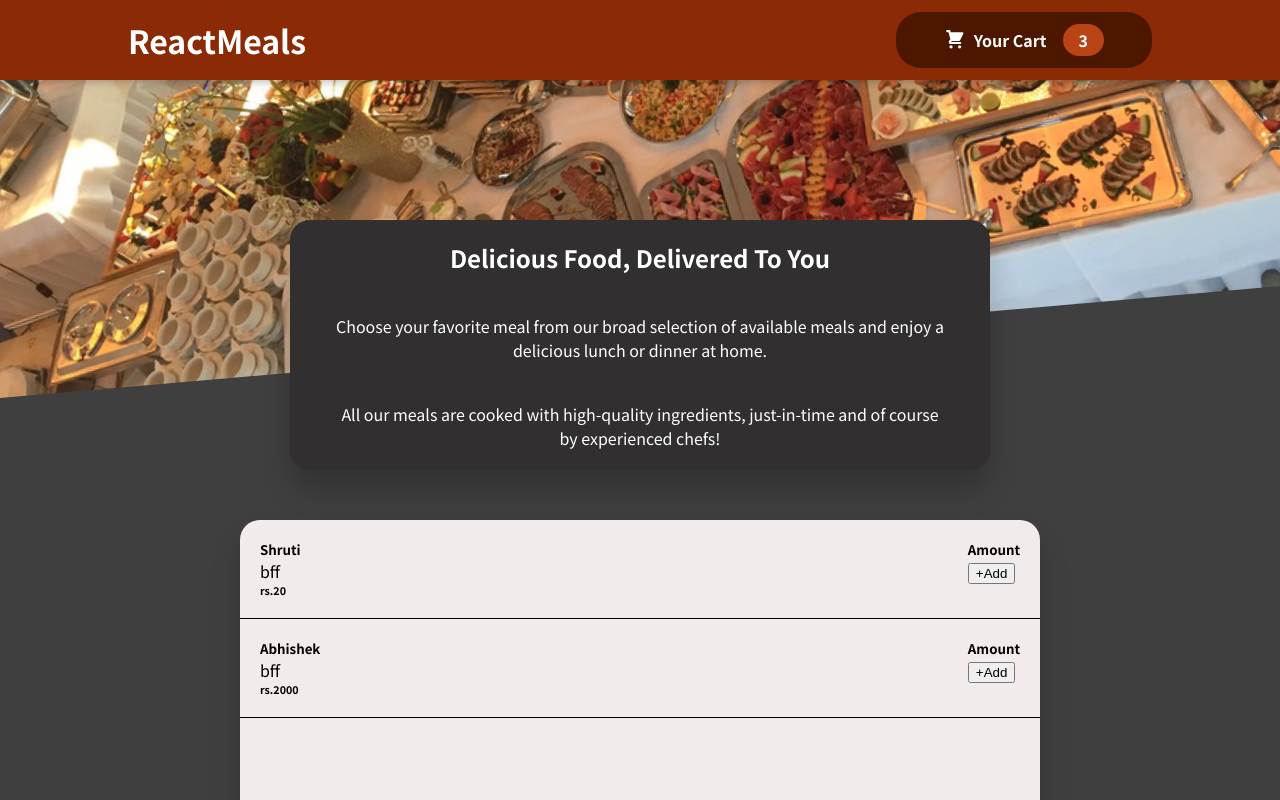
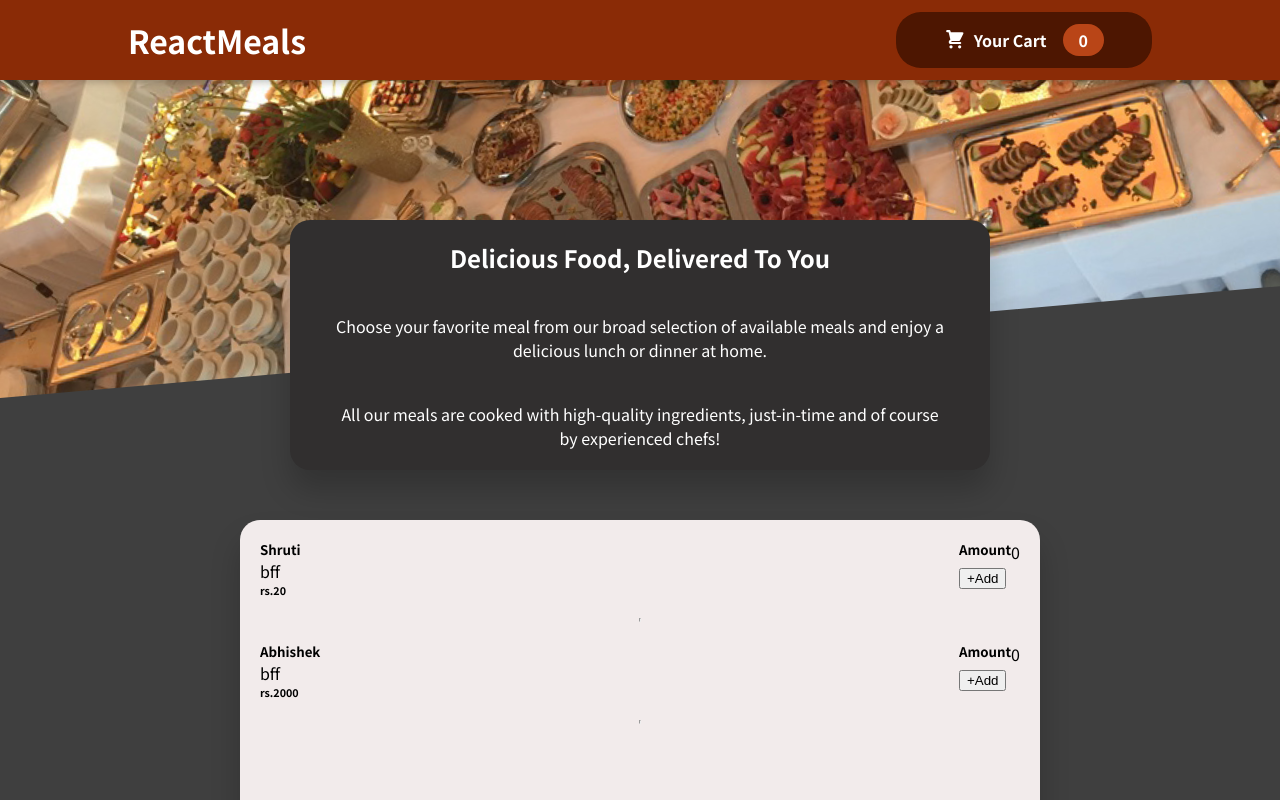
Before and after one commit to Abhii1999/React-FoodOrdering-App, a React (Create React App) app: page / in a window 1280 px wide. Shown: the top 800 px of the page. Built offline with nearby package versions, Linux system fonts and the light colour scheme.

Commit message:
feature : the viewcart button will be showing the total count of the dished added

```diff
--- a/src/components/Layout/HeaderCartButton.js
+++ b/src/components/Layout/HeaderCartButton.js
@@ -1,12 +1,21 @@
+import React, { useContext } from "react";
 import CartIcon from "../Cart/CartIcon";
 import classes from "./HeaderCartButton.module.css";
+import {StoreContext} from "../Store/StoreProvider";
 
 const HeaderCartButton = () => {
+
+  const { CartItems } = useContext(StoreContext);
+  const cart_quantity = () => {
+    const totalQuantity = CartItems.reduce((total, dish) => total + dish.quantity, 0)
+    return totalQuantity;
+  }
+
   return (
     <button className={classes.button}>
       <CartIcon></CartIcon>
       <span>Your Cart</span>
-      <span className={classes.badge}>3</span>
+      <span className={classes.badge}>{cart_quantity()}</span>
     </button>
   );
 };
--- a/src/components/Meals/Meals.js
+++ b/src/components/Meals/Meals.js
@@ -7,13 +7,15 @@ const dish = [
         id : 1,
         name :'Shruti',
         description :'bff',
-        price : 20
+        price : 20,
+        quantity:0
     },
     {
         id : 2,
         name :'Abhishek',
         description :'bff',
-        price : 2000
+        price : 2000,
+        quantity:0
     },
 ]
 
--- a/src/components/Store/StoreProvider.js
+++ b/src/components/Store/StoreProvider.js
@@ -3,26 +3,33 @@ import React, { useState, createContext } from "react";
 export const StoreContext = createContext();
 
 function StoreProvider(props) {
-  const [orderAmount, setorderAmount] = useState([]);
+  const [CartItems, setCartItems] = useState([]);
 
-  //   const addToCart = (item) => {
-  //     setCartItems([...cartItems, item]);
-  //   };
+  const addToCart = (dish) => {
+    const dishIndex = CartItems.findIndex((item) => item.id === dish.id);
 
-  //   const removeFromCart = (itemId) => {
-  //     setCartItems(cartItems.filter(item => item.id !== itemId));
-  //   };
+    if (dishIndex !== -1) {
+      const updatedCart = [...CartItems];
+      updatedCart[dishIndex].quantity += 1;
+      setCartItems(updatedCart);
+    } else {
+      const updatedDish = { ...dish, quantity: 1 };
+      setCartItems([...CartItems, updatedDish]);
+    }
+  };
 
-  //   const clearCart = () => {
-  //     setCartItems([]);
-  //   };
+  const removeFromCart = (itemId) => {
+    setCartItems(CartItems.filter((item) => item.id !== itemId));
+  };
 
-  const orderIncriment = (id) => {
-    setorderAmount((prevValue) => prevValue + 1);
+  const clearCart = () => {
+    setCartItems([]);
   };
 
   return (
-    <StoreContext.Provider value={{ orderAmount, orderIncriment }}>
+    <StoreContext.Provider
+      value={{ CartItems, addToCart, removeFromCart, clearCart }}
+    >
       {props.children}
     </StoreContext.Provider>
   );
--- a/src/components/UI/Card.js
+++ b/src/components/UI/Card.js
@@ -3,9 +3,14 @@ import classes from "./Card.module.css";
 import {StoreContext} from "../Store/StoreProvider";
 
 const Card = (props) => {
-  const { orderAmount, orderIncriment } = useContext(StoreContext);
-
+  const { CartItems, addToCart, removeFromCart, clearCart } = useContext(StoreContext);
+  const update_quantity = (id) => {
+    const cartItem = CartItems.find((item) => item.id === id);
+    const quantity = cartItem ? cartItem.quantity : 0;
+    return quantity;
+  }
   const renderedData = props.dish.map((item) => (
+    <>
     <div className={classes.meals} key={item.id}>
       <div>
         <h5>{item.name}</h5>
@@ -15,13 +20,16 @@ const Card = (props) => {
       <div>
         <div className={classes.amount}>
           <h5>Amount</h5>
-          <div>{orderAmount}</div>
+          <div>{update_quantity(item.id)}</div>
         </div>
         <div>
-          <button onClick={() => orderIncriment(item.id)}>+Add</button>
+          <button onClick={() => addToCart(item)}>+Add</button>
         </div>
       </div>
     </div>
+    <hr className={classes.separatorStyle} />
+    </>
+
   ));
 
   return <>{renderedData}</>;
--- a/src/components/UI/Card.module.css
+++ b/src/components/UI/Card.module.css
@@ -3,7 +3,6 @@
     display: flex;
     justify-content: space-between;
     padding:20px;
-    border-bottom: 1px solid black;
 }
 
 .meals >p{
@@ -14,3 +13,9 @@
     display: flex;
     flex-direction: row;
 }
+
+.separatorStyle {
+    margin: 0 10%;
+    height: 4px;
+    background-color: #252323;
+  }
```
